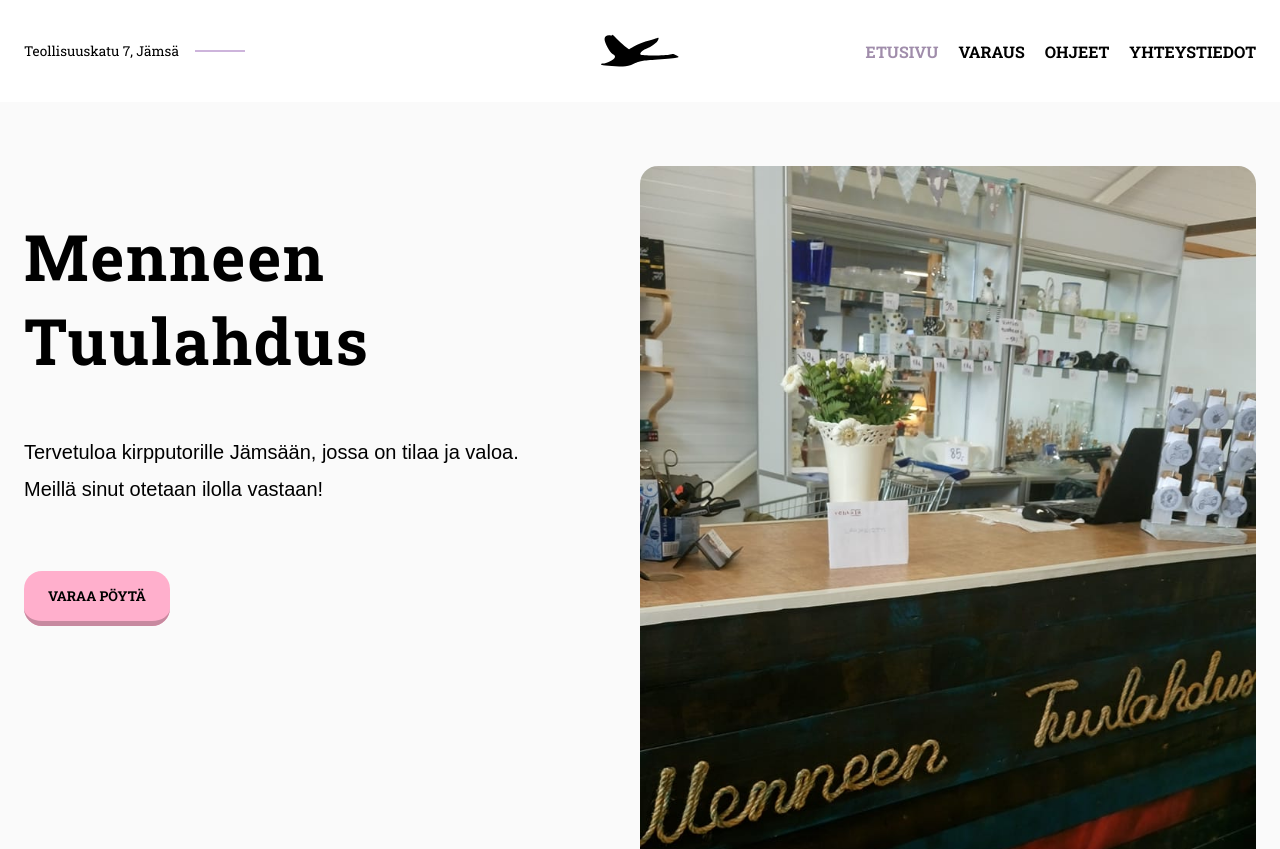
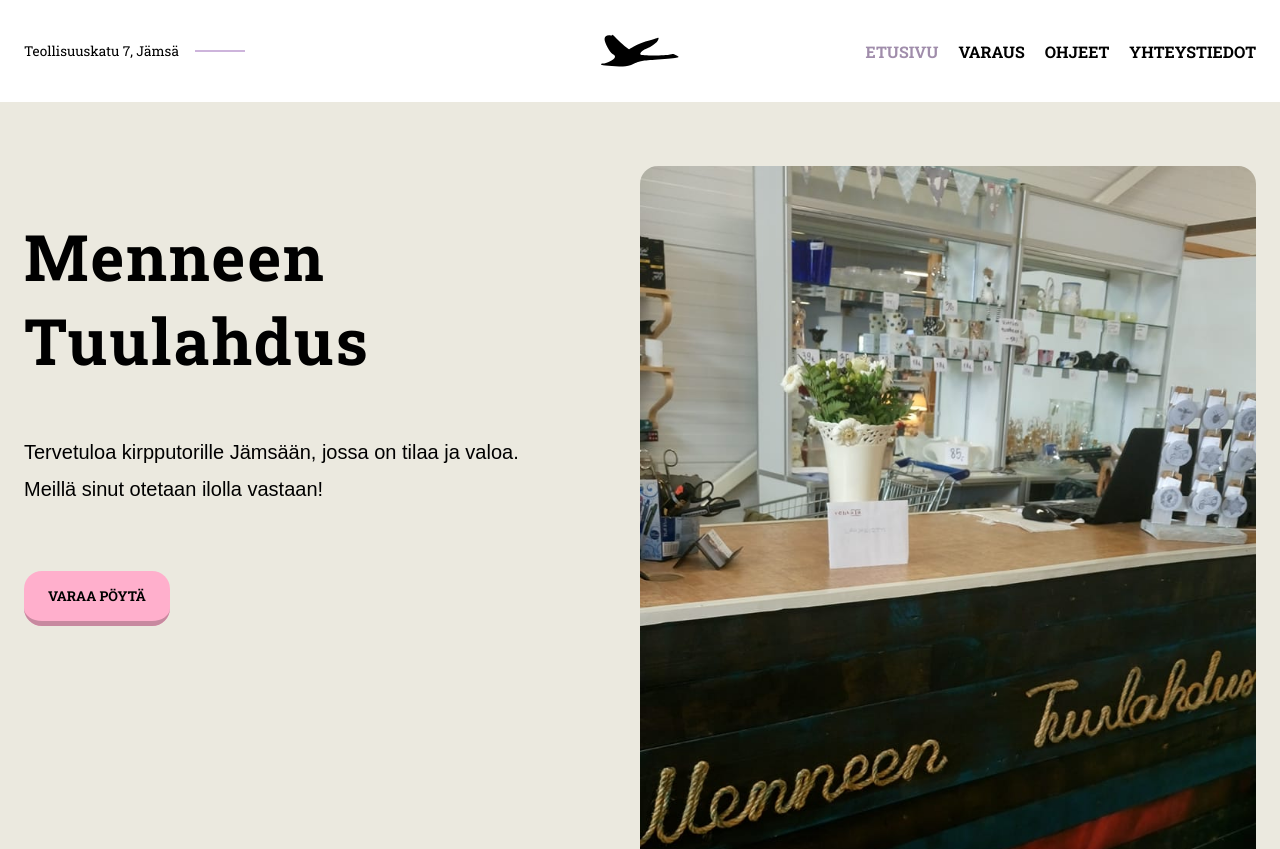
Before and after one commit to mulssoni/menneen-tuulahdus, a Nuxt app: page / in a window 1280 px wide. Shown: the top 849 px of the page. Built offline with nearby package versions, Linux system fonts and the light colour scheme.

Commit message:
chore: change hero bg color

```diff
--- a/components/Hero.vue
+++ b/components/Hero.vue
@@ -28,7 +28,7 @@
 </template>
 <style lang="scss" scoped>
 .hero {
-  background-color: rgba(0, 0, 0, 0.02);
+  background-color: #ebe9df;
   padding: 4rem 0;
   --content-padding: 4rem 0;
   background-size: cover;
```
